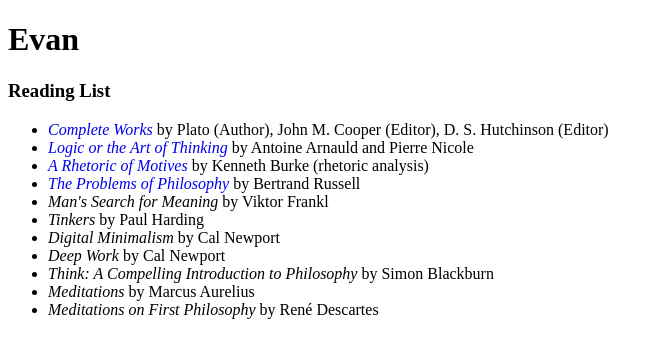
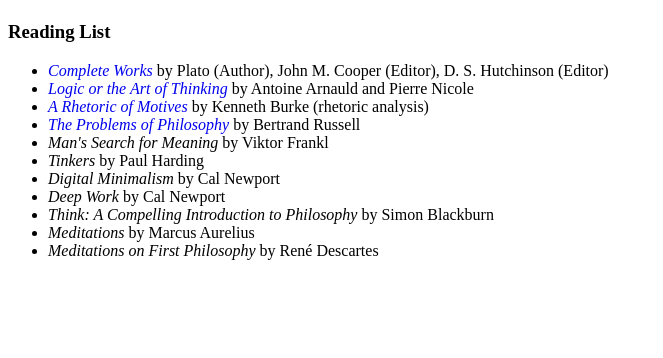
Before and after one commit to evanw5555/evanw5555.github.io, a plain HTML site: page index.html in a window 1280 px wide. Shown: the whole page, without its empty margins (0-663 px from the left). Drawn offline with Linux system fonts and the light colour scheme.

Commit message:
Did stuff

```diff
--- a/index.html
+++ b/index.html
@@ -4,7 +4,7 @@
 <title>Evan</title>
 </head>
 <body>
-    <h1>Evan</h1>
+    <h1></h1>
     <h3>Reading List</h3>
     <ul>
         <li>
```
